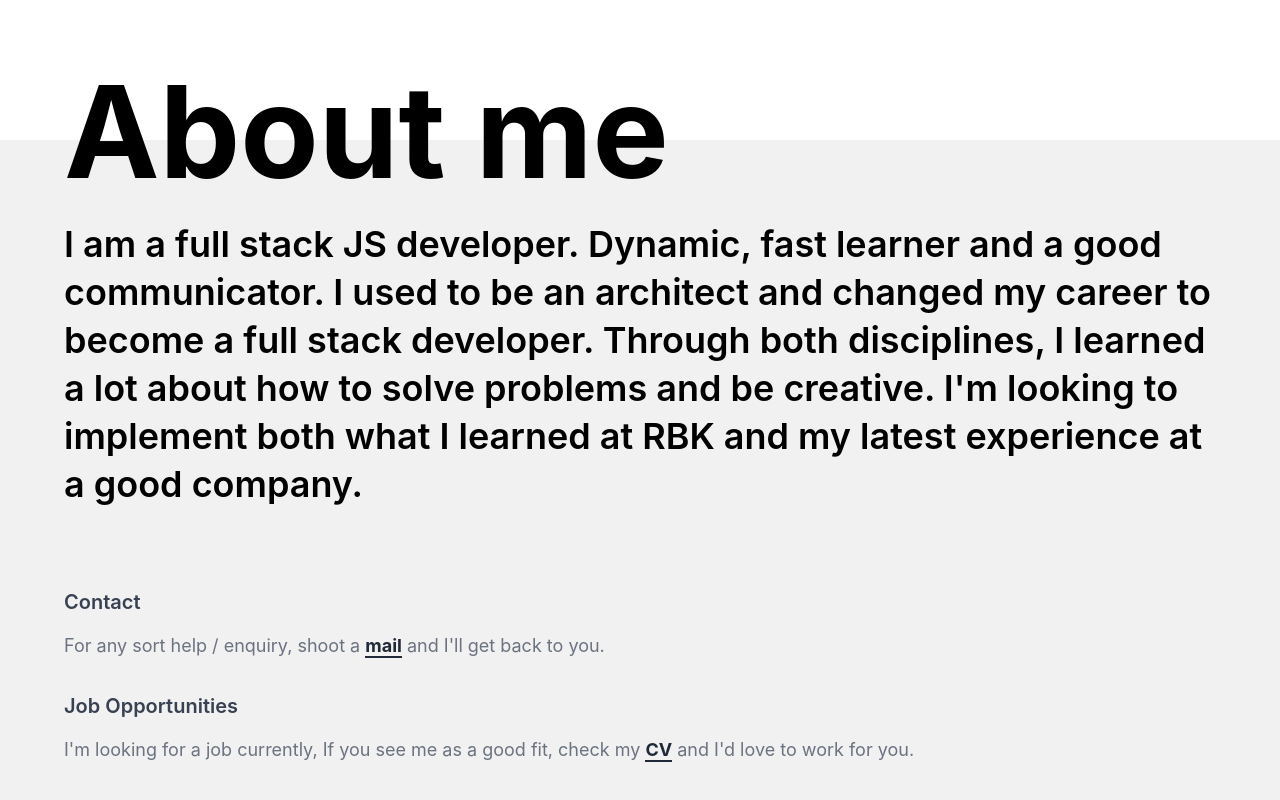
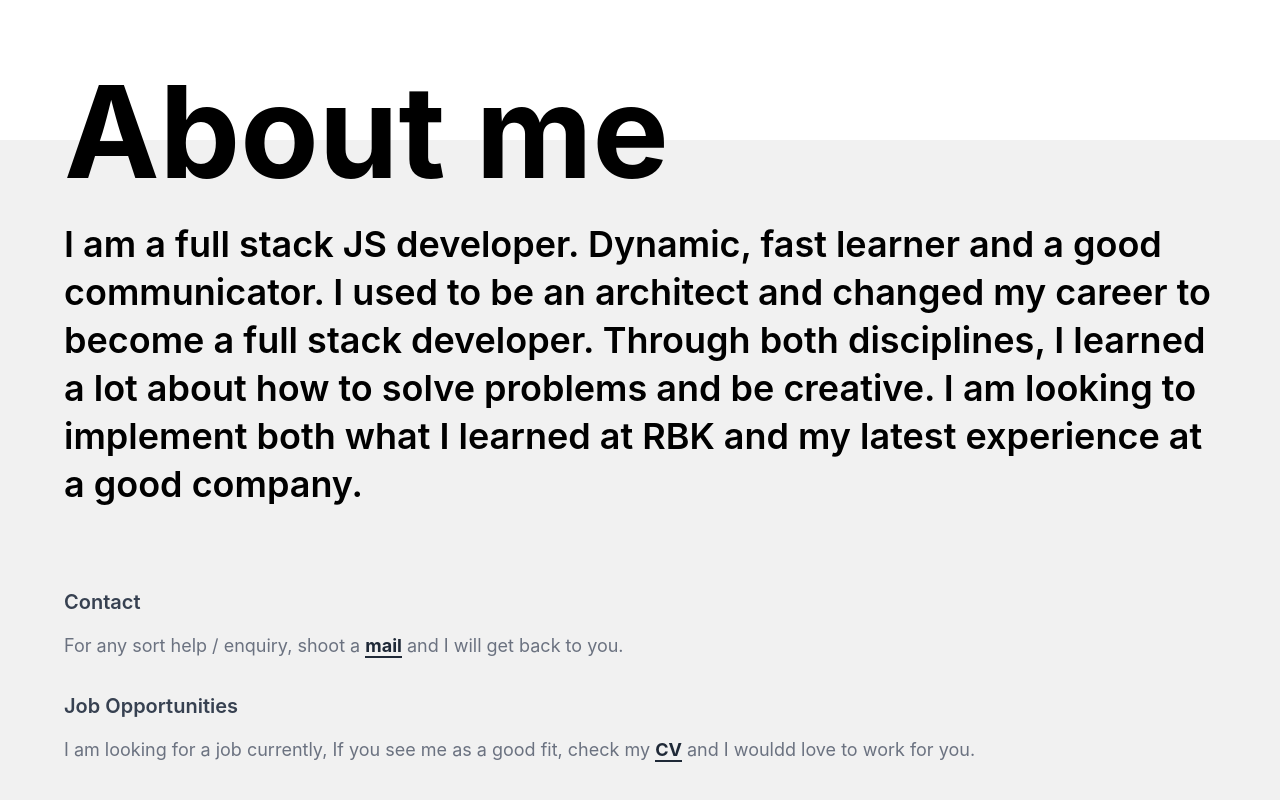
Before and after one commit to Moez-Hamza/portfolio, a Next.js app: page /about in a window 1280 px wide. Shown: the part 224-1024 px from the top of the page. Built offline with nearby package versions, Linux system fonts and the light colour scheme.

Commit message:
fixing bugs

```diff
--- a/components/AboutMe.js
+++ b/components/AboutMe.js
@@ -16,7 +16,7 @@ export default function Aboutme() {
                     >
                         I am a full stack JS developer. Dynamic, fast learner and a good communicator.
                         I used to be an architect and changed my career to become a full stack developer. Through both disciplines, I learned a lot about how to solve problems and be creative.
-                        I'm looking to implement both what I learned at RBK and my latest experience at a good company.
+                        I am looking to implement both what I learned at RBK and my latest experience at a good company.
                     </p>
                 </div>
             </div>
@@ -35,7 +35,7 @@ export default function Aboutme() {
                                 >
                                     mail
                                 </a>{" "}
-                                and I'll get back to you.
+                                and I will get back to you.
                             </p>
                         </div>
                         <div className="mt-8">
@@ -43,7 +43,7 @@ export default function Aboutme() {
                                 Job Opportunities
                             </h1>
                             <p className="text-lg text-gray-500 mt-4 dark:text-gray-300">
-                                I'm looking for a job currently, If you see me as a good fit,
+                                I am looking for a job currently, If you see me as a good fit,
                                 check my{" "}
                                 <a
                                     href='https://drive.google.com/file/d/1gcxMM4434k7fMv2z2Hd5Z9MDYB2yTqaM/view?usp=sharing'
@@ -52,7 +52,7 @@ export default function Aboutme() {
                                 >
                                     CV
                                 </a>{" "}
-                                and I'd love to work for you.
+                                and I wouldd love to work for you.
                             </p>
                         </div>
 
--- a/components/Contact.js
+++ b/components/Contact.js
@@ -14,10 +14,10 @@ export default function Contact() {
           <div className="md:ml-4">
             <header className="">
               <h1 className="text-black-50 font-semibold text-2xl ">
-                Get in touch, let's talk.
+                Get in touch, let&aposs talk.
               </h1>
               <p className="font-light text-base text-black-200 mt-2">
-                Fill in the details and I'll get back to you as soon as I can.
+                Fill in the details and I willll get back to you as soon as I can.
               </p>
             </header>
             <div className="icons-container inline-flex flex-col my-20">
```
